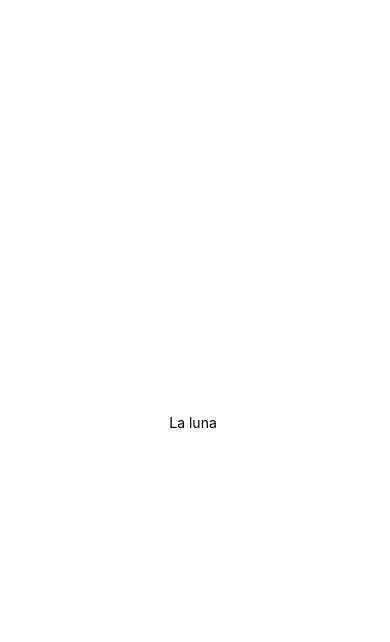
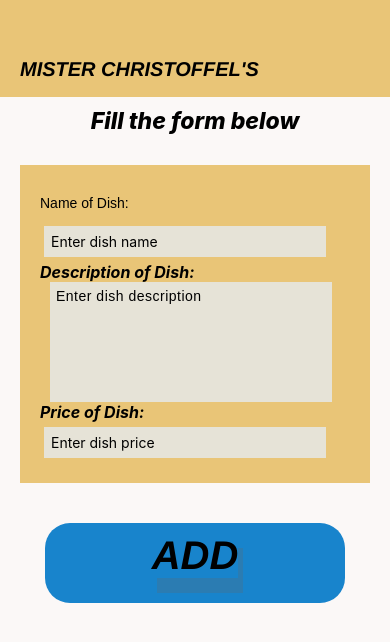
Before and after one commit to Not4PplPrsn/ExperimentApp, a React Native app: screen / in a window 390 px wide. Shown: the top 642 px of the page. Built offline with nearby package versions, Linux system fonts and the light colour scheme.

Commit message:
Edited the page and made new style for the forms, and made the form and button without adding the functions for the button

```diff
--- a/App.tsx
+++ b/App.tsx
@@ -1,10 +1,103 @@
 import { StatusBar } from 'expo-status-bar';
-import { StyleSheet, Text, View, Image, TextInput,  } from 'react-native';
+import { StyleSheet, Text, View, Image, TextInput, FlatList, Animated, TouchableOpacity  } from 'react-native';
+import {useState} from 'react';
+import { Alert } from 'react-native';
 
+
+export type Course = 'Main' | 'Dessert' | 'Entree';
 export default function App() {
+
+  const companyName = "Mister Christoffel's";
+  const stundentNumber = 'ST10470237';
+
+  const [price, setPrice] = useState('');
+  const [dishName, setDishName] = useState('');
+  const [dishDescription, setDishDescription] = useState('');
+  const [course, setCourse] = useState<Course>('Main');
+
+  const [dish, setDish] = useState([]);
+
   return (
     <View style={styles.container}>
-      <Text>La luna </Text>
+      <View style={styles.topBar} >
+        <Text style={styles.TopBarText}>{companyName}</Text>
+      </View>
+
+      <View>
+        <TouchableOpacity>
+          <Image/>
+        </TouchableOpacity>
+      </View>
+
+      <View>
+        <Text style={styles.FormHeading}>
+          Fill the form below
+        </Text>
+      </View>
+
+      <View style={styles.form}>
+
+
+      <View style={styles.formFields}>
+        <Text style={styles.baselineText}>Name of Dish:</Text>
+        <TextInput
+          placeholder="Enter dish name"
+          value={dishName}
+          onChangeText={setDishName}
+          style={styles.input}
+        />
+      </View>
+
+      <View style={styles.formFields}>
+        <Text style={styles.inputSubheadings}>Description of Dish:</Text>
+        <TextInput
+          placeholder="Enter dish description"
+          value={dishDescription}
+          onChangeText={setDishDescription}
+          style={styles.descriptionInput}
+          multiline={true}
+          numberOfLines={4}
+
+        />
+      </View>
+
+
+      <View style={styles.formFields}>
+        <Text style={styles.inputSubheadings}>Price of Dish:</Text>
+        <TextInput
+          placeholder="Enter dish price"
+          value={price}
+          onChangeText={setPrice}
+          style={styles.input}
+
+        />
+      </View>
+
+
+
+
+      </View>
+      <TouchableOpacity>
+        <View style={styles.Button}>
+          <Text style={styles.buttonText}>ADD</Text>
+        </View>
+      </TouchableOpacity>
+
+
+
+
+
+
+
+
+
+
+
+
+
+
+
+
       <StatusBar style="auto" />
     </View>
   );
@@ -13,8 +106,117 @@ export default function App() {
 const styles = StyleSheet.create({
   container: {
     flex: 1,
-    backgroundColor: '#fff',
+    backgroundColor: "#f8f2f086",
+  },
+
+  topBar: {
+
+    flexDirection: "row",
+    justifyContent: "space-between",
+    alignItems: "center",
+
+        paddingTop: 58,
+    paddingBottom: 16,
+    paddingHorizontal: 20,
+    backgroundColor: 'rgb(233, 197, 119)',
+    borderBottomLeftRadius: 0,
+    borderBottomRightRadius: 0,
+  },
+  TopBarText: {
+    fontFamily: 'Helvetica',
+    fontWeight: 'bold',
+    fontSize: 20,
+    textTransform: 'uppercase',
+    fontStyle: 'italic',
+  },
+
+  baselineText :{
+    fontFamily: 'Arial',
+    fontSize: 14,
+    fontWeight: 'thin',
+    paddingTop: 10,
+    paddingBottom: 10,
+  },
+  form:{
+    justifyContent: 'space-between',
+    flexDirection: 'column',
+    alignItems: 'flex-start',
+    margin: 20,
+    width: 350,
+    backgroundColor: 'rgb(233, 197, 119)',
+    padding: 20,
+  },
+  formFields: {
+    flexDirection: 'column',
+    alignItems: 'flex-start',
+    justifyContent: 'space-between',
+  },
+  input: {
+    backgroundColor: 'rgb(230, 227, 215)',
+    borderColor: 'gray',
+    height: "auto",
+    width: 282,
+    borderWidth: 0,
+    marginLeft: 4,
+    marginTop:5,
+    marginBottom: 5,
+    flexDirection: 'column',
+    padding: 7,
+
+
+  },
+  placeholderStyle: {
+    color: 'rgba(116, 116, 111, 0.26)',
+    fontStyle: 'italic',
+    justifyContent: "flex-start"
+  },
+  descriptionInput: {
+    height: 120,
+    padding: 6,
+    fontFamily: 'Arial',
+    letterSpacing: 0.5,
+    fontWeight: 'thin',
+    backgroundColor: 'rgb(230, 227, 215)',
+    width: 282,
+    justifyContent: 'center',
+    marginLeft: 10
+
+
+
+  },
+  Button: {
+    backgroundColor: 'rgb(24, 132, 204)',
+    padding: 10,
+    margin: 20,
+    alignSelf: 'center',
+    width: 300,
+    height: 80,
     alignItems: 'center',
-    justifyContent: 'center',
+    borderRadius: 25
   },
+
+  buttonText: {
+    fontSize: 40,
+    fontWeight: 'bold',
+    fontStyle: 'italic',
+    fontFamily: 'Helvetica',
+    shadowColor: 'rgba(102, 101, 101, 0.25)',
+    shadowOffset: { width: 5, height:15,},
+
+
+  },
+  FormHeading: {
+    fontSize: 23,
+    fontWeight:'800',
+    fontStyle: 'italic',
+    alignSelf: 'center',
+    margin: 10
+
+  },
+  inputSubheadings: {
+    fontWeight: 'bold',
+    fontSize: 16,
+    fontStyle: 'italic'
+  }
+
 });
```
